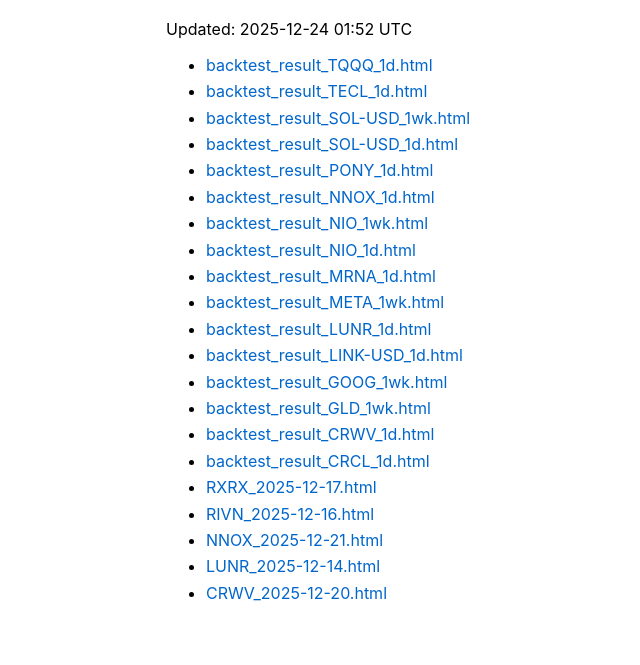
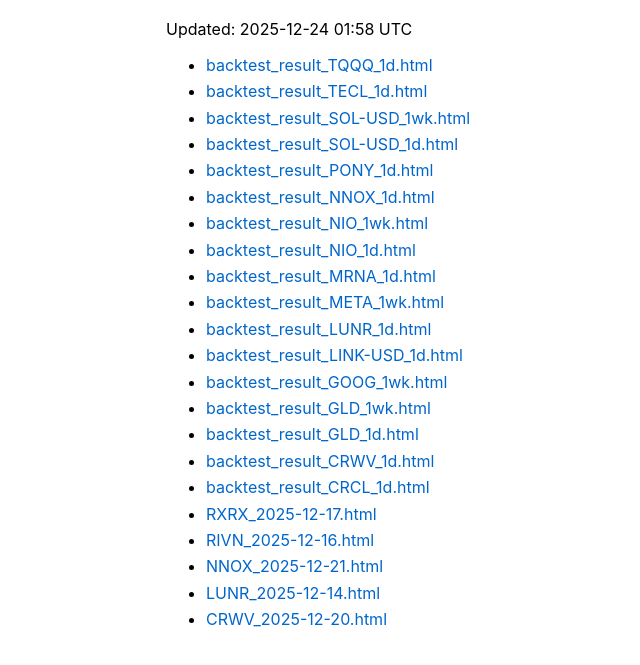
Before and after one commit to robin2010liu/StockScanner, a plain HTML site: page index.html in a window 1280 px wide. Shown: the part 95-760 px from the top of the page, without its empty margins (24-664 px from the left). Drawn offline with Linux system fonts and the light colour scheme.

Commit message:
Auto-update index.html

```diff
--- a/index.html
+++ b/index.html
@@ -17,7 +17,7 @@ a:hover { text-decoration: underline; }
 </head>
 <body>
 <h1>📊 Backtest Results</h1>
-<p>Updated: 2025-12-24 01:52 UTC</p>
+<p>Updated: 2025-12-24 01:58 UTC</p>
 <ul>
 <li><a href="backtest_result_TQQQ_1d.html" target="_blank">backtest_result_TQQQ_1d.html</a></li>
 <li><a href="backtest_result_TECL_1d.html" target="_blank">backtest_result_TECL_1d.html</a></li>
@@ -33,6 +33,7 @@ a:hover { text-decoration: underline; }
 <li><a href="backtest_result_LINK-USD_1d.html" target="_blank">backtest_result_LINK-USD_1d.html</a></li>
 <li><a href="backtest_result_GOOG_1wk.html" target="_blank">backtest_result_GOOG_1wk.html</a></li>
 <li><a href="backtest_result_GLD_1wk.html" target="_blank">backtest_result_GLD_1wk.html</a></li>
+<li><a href="backtest_result_GLD_1d.html" target="_blank">backtest_result_GLD_1d.html</a></li>
 <li><a href="backtest_result_CRWV_1d.html" target="_blank">backtest_result_CRWV_1d.html</a></li>
 <li><a href="backtest_result_CRCL_1d.html" target="_blank">backtest_result_CRCL_1d.html</a></li>
 <li><a href="RXRX_2025-12-17.html" target="_blank">RXRX_2025-12-17.html</a></li>
```
